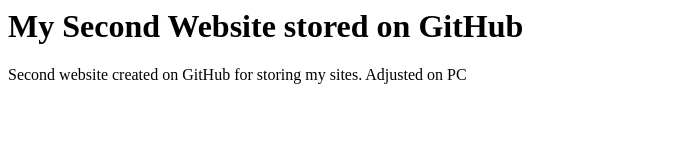
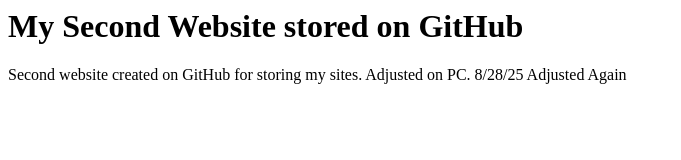
Before and after one commit to robinmactal-birdie/wk1_assignment_2, a plain HTML site: page index.html in a window 1280 px wide. Shown: the whole page, without its empty margins (0-681 px from the left). Drawn offline with Linux system fonts and the light colour scheme.

Commit message:
updated paragraph again

```diff
--- a/index.html
+++ b/index.html
@@ -4,6 +4,6 @@
   </head>
     <body>
       <h1>My Second Website stored on GitHub</h1>
-      <p>Second website created on GitHub for storing my sites. Adjusted on PC</p>
+      <p>Second website created on GitHub for storing my sites. Adjusted on PC. 8/28/25 Adjusted Again</p>
     </body>
 </html>
```
